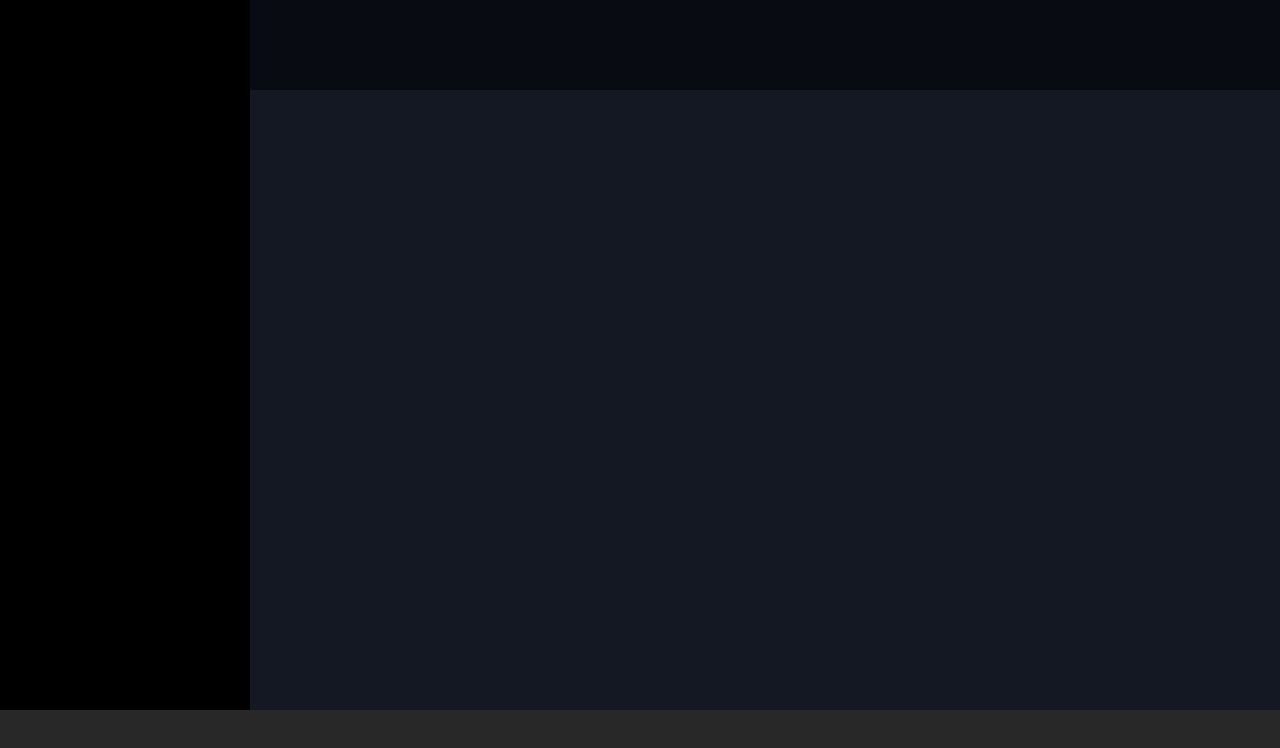
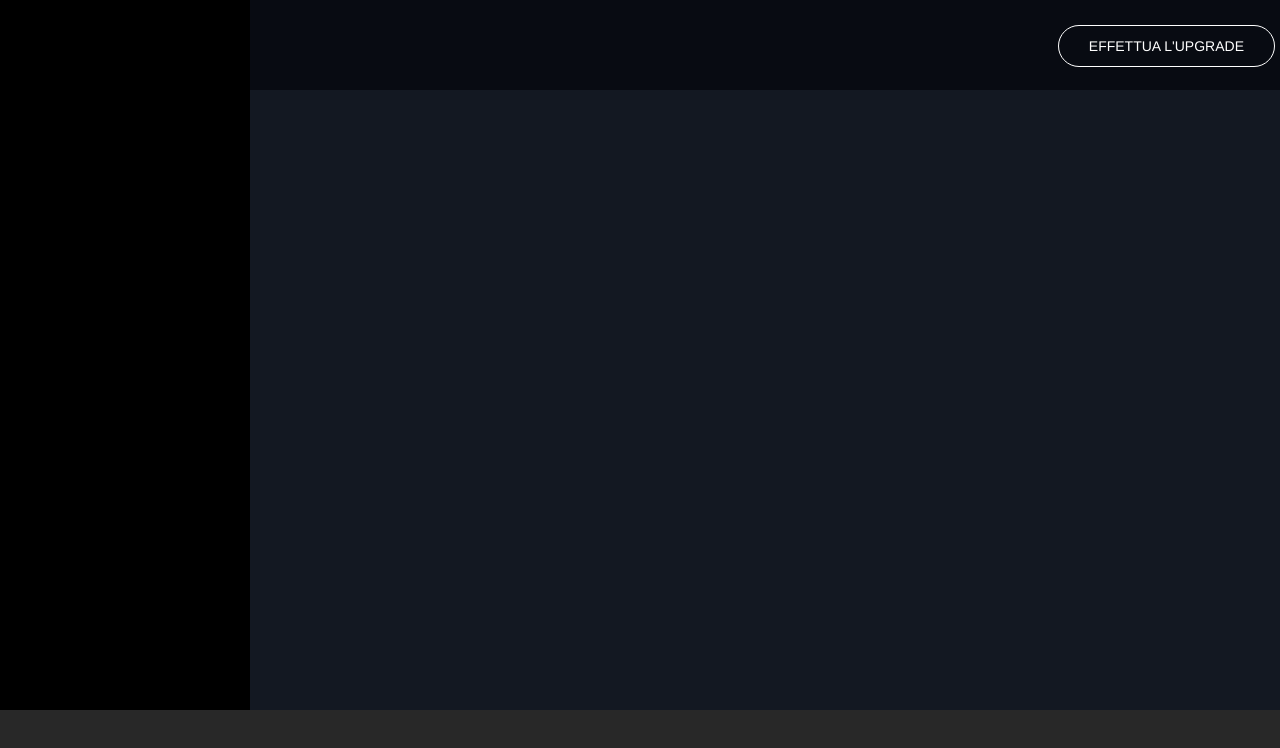
Before and after one commit to leocap76/html-css-spotifyweb, a plain HTML site: page index.html in a window 1280 px wide. Drawn offline with nearby package versions, Linux system fonts and the light colour scheme.

Commit message:
button-upgrade

```diff
--- a/css/style.css
+++ b/css/style.css
@@ -36,6 +36,20 @@ main {
   height: 90px;
   background-color: rgb(8, 11, 18);
 }
+.button_upgrade{
+  display: flex;
+  justify-content: flex-end;
+  align-items: center;
+  list-style: none;
+  text-transform: uppercase;
+}
+.button_upgrade a{
+  color: white;
+  border: 1px solid white;
+  border-radius: 30px;
+  padding: 10px 30px;
+  margin: 25px 5px;
+}
 footer {
   position: fixed;
   left: 0;
--- a/index.html
+++ b/index.html
@@ -19,7 +19,9 @@
         </section>
         <section class="main-content">
           <div class="main-top">
-
+            <div class="button_upgrade">
+              <a href="#">Effettua l'Upgrade</a>
+            </div>
           </div>
 
         </section>
```
